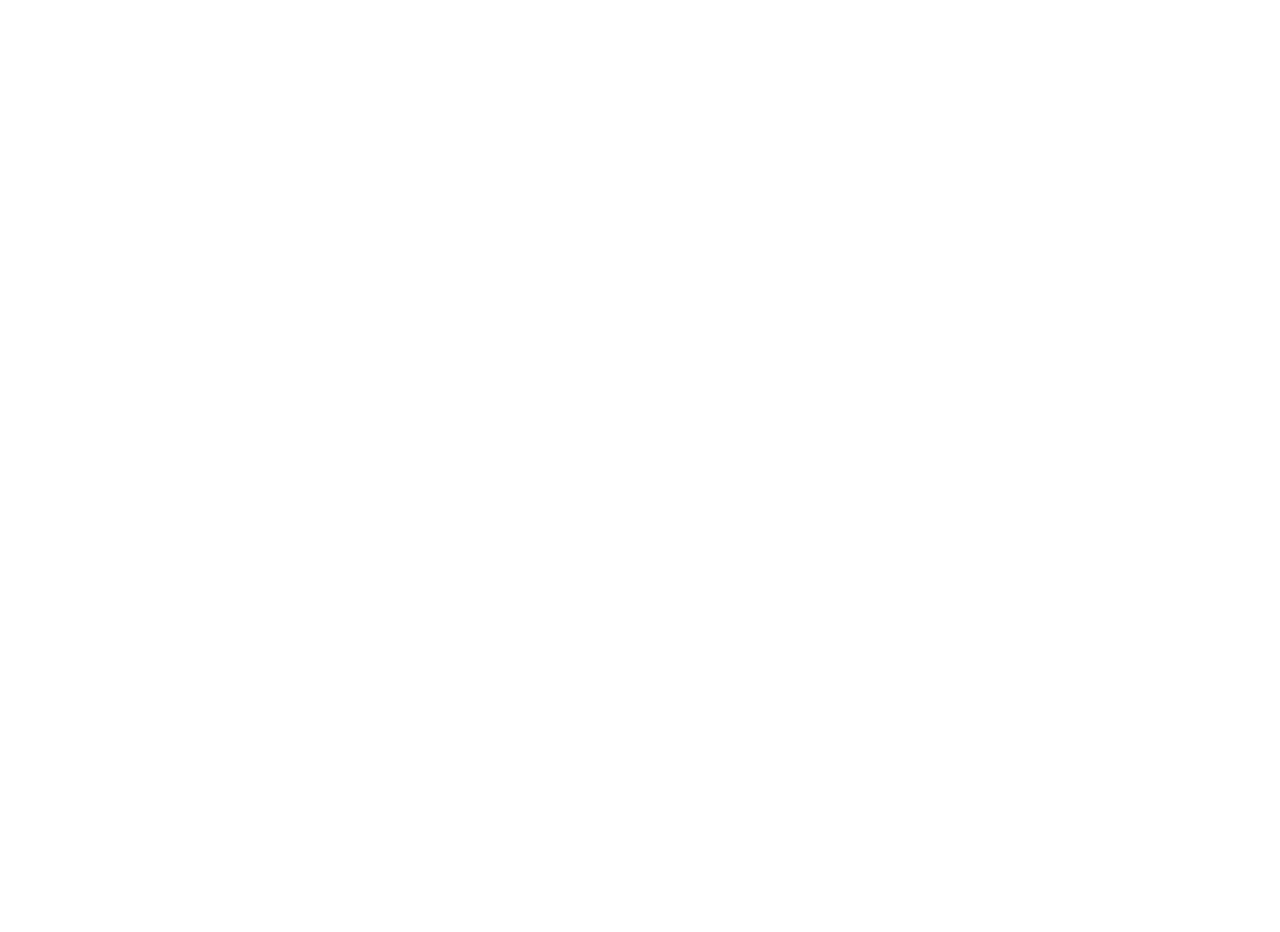
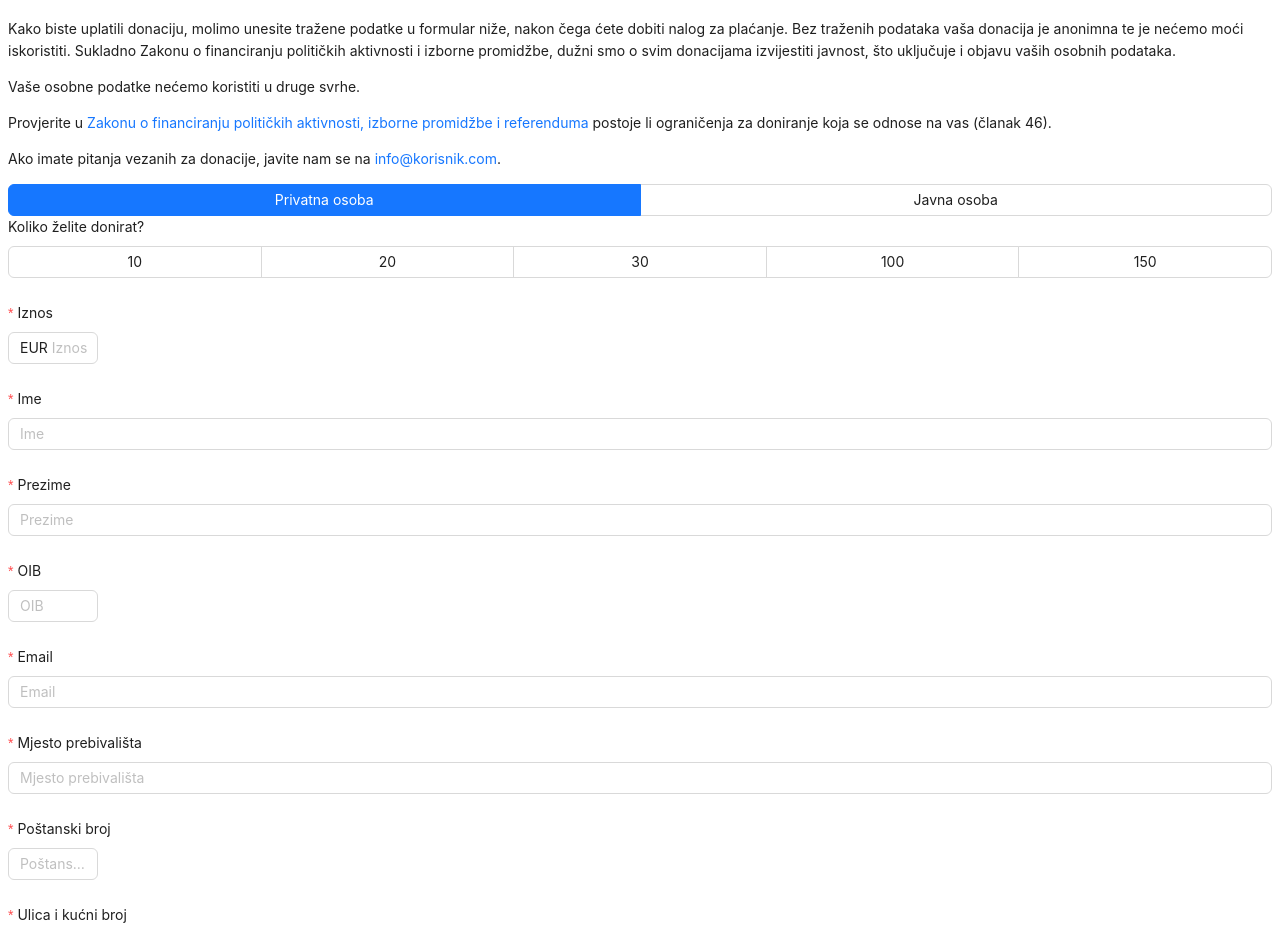
Before and after one commit to DimitrijeBirac/donacije, a React (Vite) app: page / in a window 1280 px wide. Shown: the part 72-1004 px from the top of the page. Before the commit the page ends 800 px from the top, so only its background shows below. Built offline with nearby package versions, Linux system fonts and the light colour scheme.

Commit message:
feat: add html structure for donation page

```diff
--- a/src/App.jsx
+++ b/src/App.jsx
@@ -1,10 +1,190 @@
+import { Button, Checkbox, Form, Input, InputNumber, Radio } from "antd";
+import Link from "antd/es/typography/Link";
+import Paragraph from "antd/es/typography/Paragraph";
 import Title from "antd/es/typography/Title";
+import { useState } from "react";
+import { donationOptions, email, name, options } from "./enviroment";
 
-const name = "korisnika";
 function App() {
+  const [isPrivatePerson, setIsPrivatePerson] = useState(true);
+  const [form] = Form.useForm();
+
+  const handleDonationChange = e => {
+    // When a new donation option is selected, update the "amount" field
+    const selectedAmount = e.target.value;
+    form.setFieldsValue({ amount: selectedAmount }); // Dynamically update the amount value in the form
+  };
+
   return (
     <>
       <Title>Podržite {name} novčanim donacijama</Title>
+      <Paragraph>
+        Kako biste uplatili donaciju, molimo unesite tražene podatke u formular
+        niže, nakon čega ćete dobiti nalog za plaćanje. Bez traženih podataka
+        vaša donacija je anonimna te je nećemo moći iskoristiti. Sukladno Zakonu
+        o financiranju političkih aktivnosti i izborne promidžbe, dužni smo o
+        svim donacijama izvijestiti javnost, što uključuje i objavu vaših
+        osobnih podataka.
+      </Paragraph>
+      <Paragraph>Vaše osobne podatke nećemo koristiti u druge svrhe.</Paragraph>
+      <Paragraph>
+        Provjerite u{" "}
+        <Link
+          href="https://narodne-novine.nn.hr/clanci/sluzbeni/2019_03_29_602.html"
+          target="_blank"
+        >
+          Zakonu o financiranju političkih aktivnosti, izborne promidžbe i
+          referenduma
+        </Link>{" "}
+        postoje li ograničenja za doniranje koja se odnose na vas (članak 46).
+      </Paragraph>
+      <Paragraph>
+        Ako imate pitanja vezanih za donacije, javite nam se na{" "}
+        <Link>{email}</Link>.
+      </Paragraph>
+
+      <Radio.Group
+        block
+        options={options}
+        onChange={() => setIsPrivatePerson(prev => !prev)}
+        defaultValue="Privatna osoba"
+        optionType="button"
+        buttonStyle="solid"
+      />
+
+      <Form form={form} layout="vertical" autoComplete="off">
+        <Form.Item label="Koliko želite donirat?" name="option">
+          <Radio.Group
+            block
+            options={donationOptions}
+            optionType="button"
+            buttonStyle="solid"
+            onChange={handleDonationChange}
+          />
+        </Form.Item>
+
+        <Form.Item
+          name="amount"
+          label="Iznos"
+          rules={[
+            {
+              required: true,
+            },
+          ]}
+        >
+          <InputNumber prefix="EUR" placeholder="Iznos" />
+        </Form.Item>
+        {!isPrivatePerson && (
+          <Form.Item
+            name="name"
+            label="Naziv"
+            rules={[
+              {
+                required: true,
+              },
+            ]}
+          >
+            <Input placeholder="Naziv" />
+          </Form.Item>
+        )}
+        {isPrivatePerson && (
+          <>
+            <Form.Item
+              name="name"
+              label="Ime"
+              rules={[
+                {
+                  required: true,
+                },
+              ]}
+            >
+              <Input placeholder="Ime" />
+            </Form.Item>
+            <Form.Item
+              name="lastName"
+              label="Prezime"
+              rules={[
+                {
+                  required: true,
+                },
+              ]}
+            >
+              <Input placeholder="Prezime" />
+            </Form.Item>
+          </>
+        )}
+        <Form.Item
+          name="oib"
+          label="OIB"
+          rules={[
+            {
+              required: true,
+            },
+          ]}
+        >
+          <InputNumber placeholder="OIB" />
+        </Form.Item>
+        <Form.Item
+          name="email"
+          label="Email"
+          rules={[
+            {
+              required: true,
+            },
+          ]}
+        >
+          <Input placeholder="Email" />
+        </Form.Item>
+        <Form.Item
+          name="location"
+          label="Mjesto prebivališta"
+          rules={[
+            {
+              required: true,
+            },
+          ]}
+        >
+          <Input placeholder="Mjesto prebivališta" />
+        </Form.Item>
+        <Form.Item
+          name="postalCode"
+          label="Poštanski broj"
+          rules={[
+            {
+              required: true,
+            },
+          ]}
+        >
+          <InputNumber placeholder="Poštanski broj" />
+        </Form.Item>
+        <Form.Item
+          name="streetAndHouseNumber"
+          label="Ulica i kućni broj"
+          rules={[
+            {
+              required: true,
+            },
+          ]}
+        >
+          <Input placeholder="Ulica i kućni broj" />
+        </Form.Item>
+      </Form>
+
+      <Checkbox>
+        * Izjavljujem da se protiv davatelja donacije ne vodi postupak naplate
+        dospjelih nepodmirenih obveza prema državnom proračunu odnosno proračunu
+        jedinice samouprave ili zaposlenicima.
+      </Checkbox>
+      <Checkbox>
+        * Razumijem da prema Zakonu o financiranju političkih aktivnosti,
+        izborne promidžbe i referenduma, a u svrhu nadzora financiranja
+        političke promidžbe, Državno izborno povjerenstvo mora o svim donacijama
+        izvijestiti javnost. Stoga, sukladno Zakonu, Državno izborno
+        povjerenstvo objavljuje imena i prezimena donatora, njihov OIB te iznos
+        donacije, a u slučaju pravnih osoba i adresu sjedišta.
+      </Checkbox>
+
+      <Button type="primary">Generiraj uplatnicu</Button>
     </>
   );
 }
--- /dev/null
+++ b/src/enviroment.js
@@ -0,0 +1,34 @@
+export const name = "korisnika";
+export const email = "info@korisnik.com";
+export const options = [
+  {
+    label: "Privatna osoba",
+    value: "Privatna osoba",
+  },
+  {
+    label: "Javna osoba",
+    value: "Javna osoba",
+  },
+];
+export const donationOptions = [
+  {
+    label: "10",
+    value: "10",
+  },
+  {
+    label: "20",
+    value: "20",
+  },
+  {
+    label: "30",
+    value: "30",
+  },
+  {
+    label: "100",
+    value: "100",
+  },
+  {
+    label: "150",
+    value: "150",
+  },
+];
```
